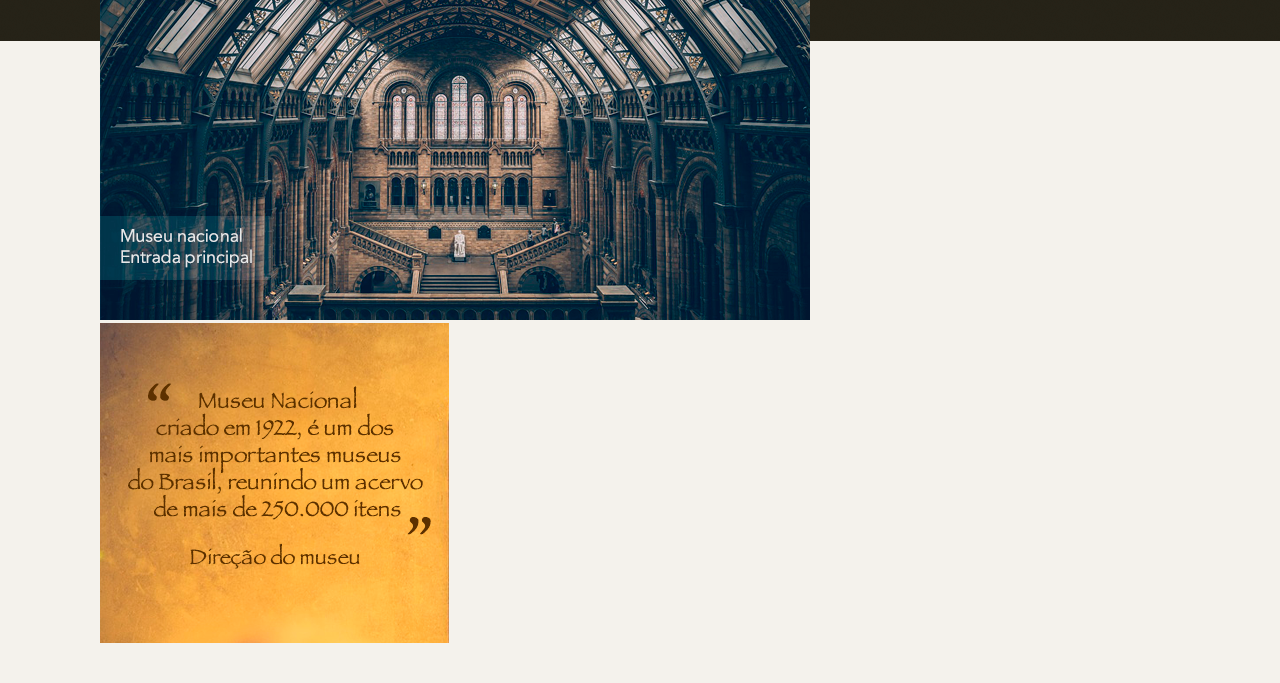
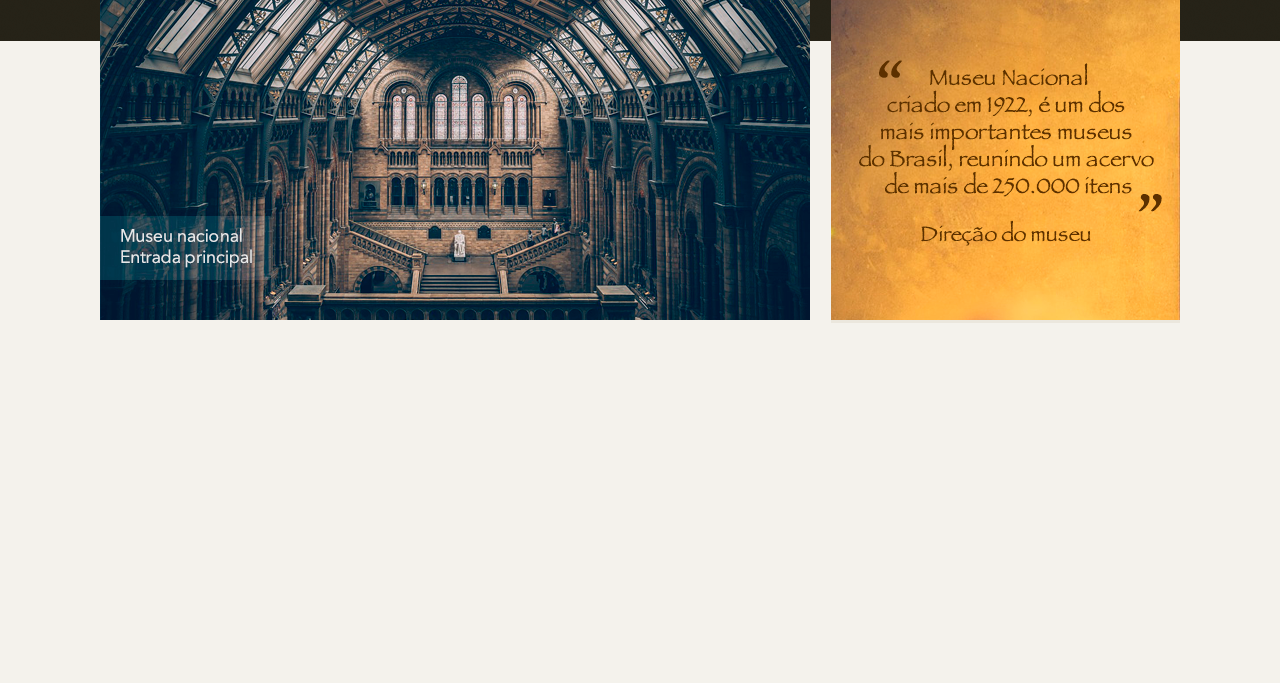
Before and after one commit to danigvg/Projetos_Curso_Web, a PHP site: page / in a window 1280 px wide. Shown: the part 117-800 px from the top of the page. Run offline with PHP 8.4, Linux system fonts and the light colour scheme.

Commit message:
:lipstick: style: define espaçamento e display
define display flex para separar conteudo principal do conteudo lateral.

```diff
--- a/projeto6_MuseuNacional/css/style.css
+++ b/projeto6_MuseuNacional/css/style.css
@@ -48,3 +48,17 @@ a{
     font-size: 1.2em;
     font-weight: 500;
 }
+/* ***Formatações conteúdo *** */
+
+main{
+    display: flex;
+    justify-content: space-between;
+}
+/* *** Conteudo Principal *** */
+
+
+/* *** Conteudo Lateral *** */
+aside{
+    flex-basis: 349px;
+    background: #ebe7dd;
+}
```
